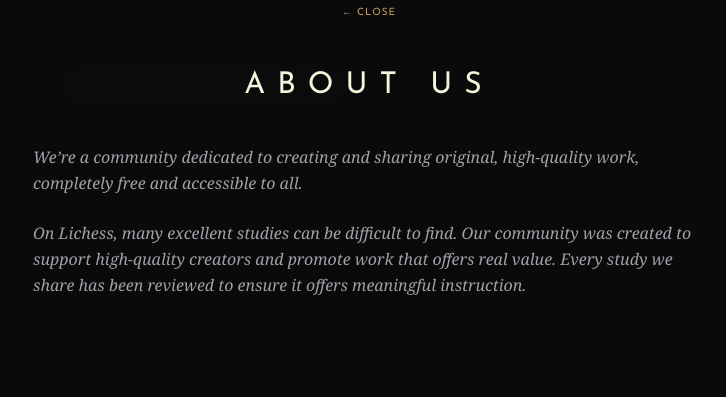
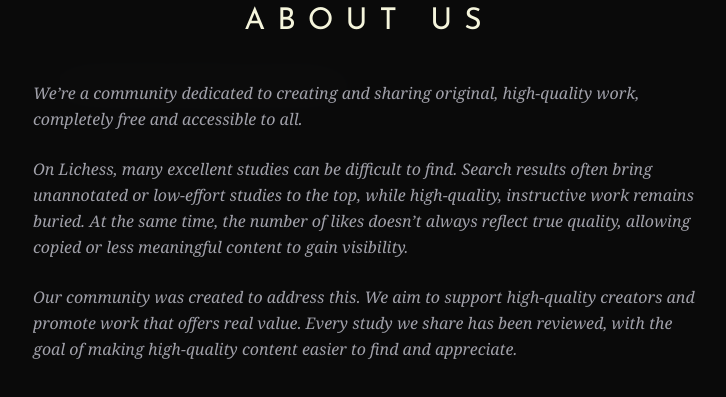
Before and after one commit to Bosburp/scf-archive1, a plain HTML site: page index.html in a window 1280 px wide. Both pictures are taken after a click on the button "ABOUT US". Shown: the part 253-650 px from the top of the page, without its empty margins (271-997 px from the left). Drawn offline with nearby package versions, Linux system fonts and the light colour scheme; no server answers.

Commit message:
index.html

```diff
--- a/index.html
+++ b/index.html
@@ -57,7 +57,8 @@
             <h2 class="text-3xl brand-font parchment-text mb-10 uppercase tracking-[0.4em]">ABOUT US</h2>
             <div class="space-y-6 text-zinc-400 italic text-md leading-relaxed text-left max-w-2xl mx-auto">
                 <p>We’re a community dedicated to creating and sharing original, high-quality work, completely free and accessible to all.</p>
-                <p>On Lichess, many excellent studies can be difficult to find. Our community was created to support high-quality creators and promote work that offers real value. Every study we share has been reviewed to ensure it offers meaningful instruction.</p>
+                <p>On Lichess, many excellent studies can be difficult to find. Search results often bring unannotated or low-effort studies to the top, while high-quality, instructive work remains buried. At the same time, the number of likes doesn’t always reflect true quality, allowing copied or less meaningful content to gain visibility.</p>
+                <p>Our community was created to address this. We aim to support high-quality creators and promote work that offers real value. Every study we share has been reviewed, with the goal of making high-quality content easier to find and appreciate.</p>
             </div>
         </div>
     </div>
```
